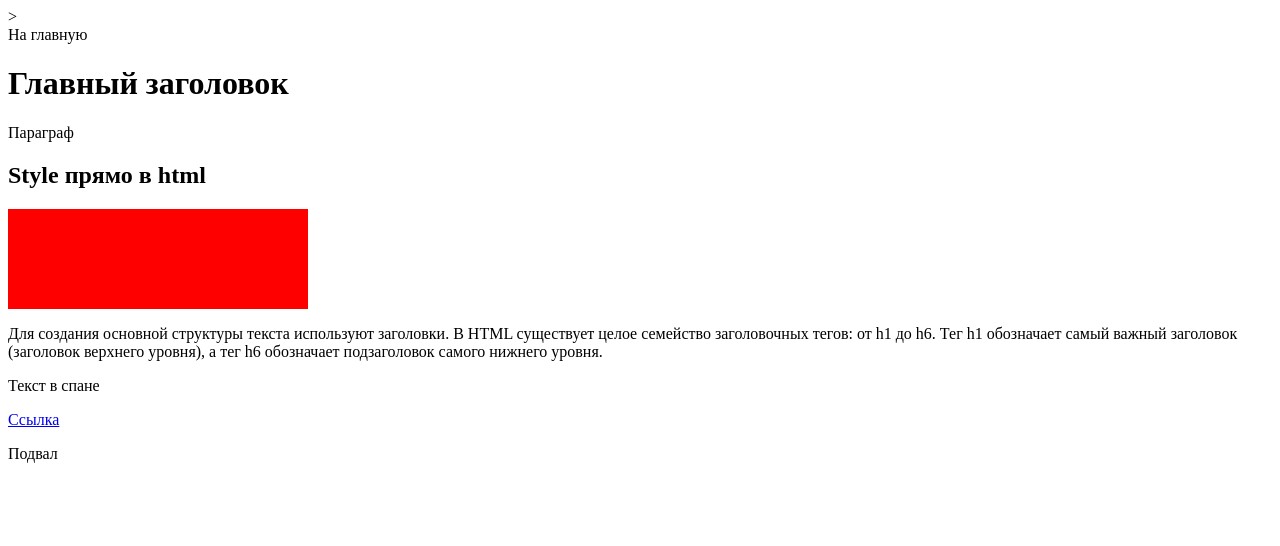
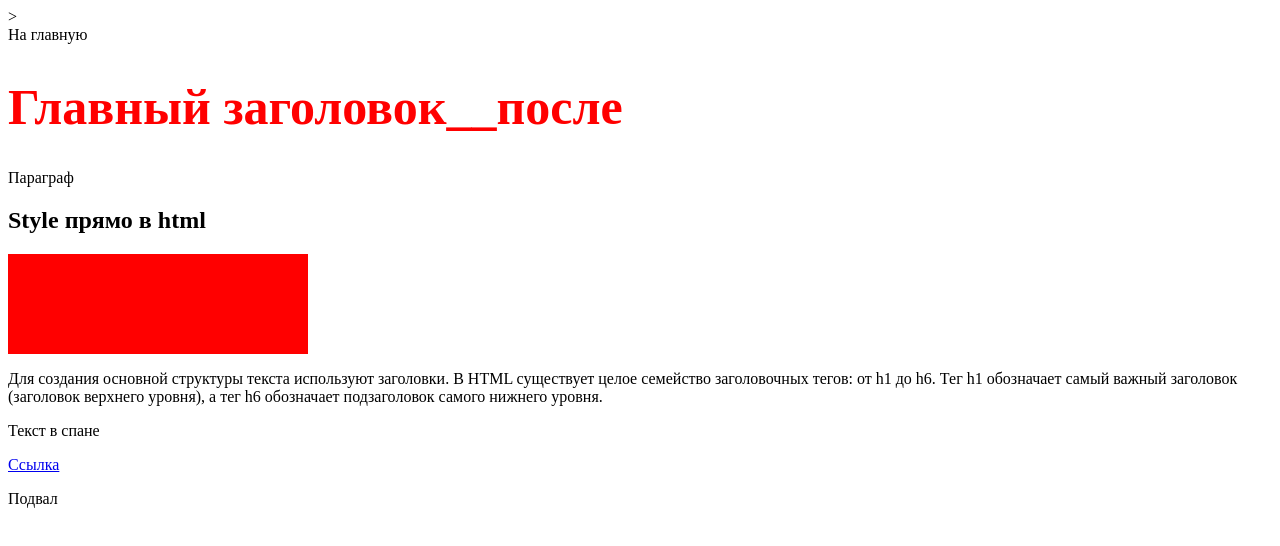
Before and after one commit to Roma-jiro/Roma-jiro.github.io, a plain HTML site: page index.html in a window 1280 px wide. Drawn offline with Linux system fonts and the light colour scheme.

Commit message:
second commit

```diff
--- a/index.html
+++ b/index.html
@@ -1,7 +1,9 @@
 <!DOCTYPE html>>
 <html lang="ru">
     <head>
+
         <title>Название проекта</title>
+        <link rel="stylesheet" href="styles.css">
 
     </head>
     <body>
@@ -9,7 +11,7 @@
             <nav>На главную</nav>
         </header>
         <main>
-            <h1>Главный заголовок</h1>
+            <h1 class="title">Главный заголовок</h1>
             <p>Параграф</p>
             <h2>Style прямо в html</h2>
             <div style ="
--- a/styles.css
+++ b/styles.css
@@ -0,0 +1,9 @@
+h1 {
+color: red;
+}
+h1::after{
+    content:'__после' ;
+}
+.title {
+    font-size:50px;
+}
```
